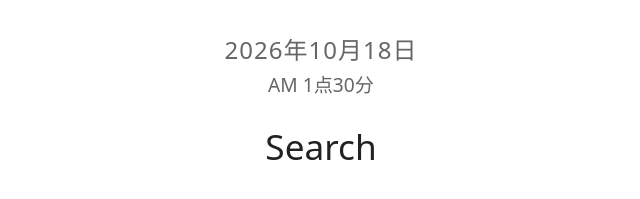
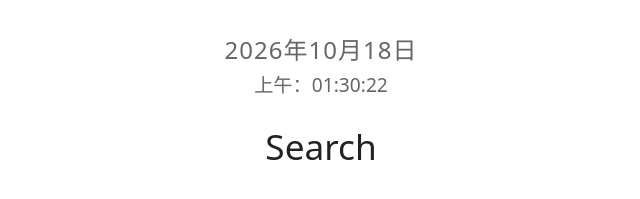
Before and after one commit to Twilightsnow2009/AnonNav, a plain HTML site: page index.html in a window 1280 px wide. Shown: the part 239-438 px from the top of the page, 319-959 px from the left. Drawn offline with Linux system fonts and the light colour scheme.

Commit message:
更新 index.html

```diff
--- a/index.html
+++ b/index.html
@@ -941,24 +941,30 @@ document.getElementById('themeToggle').addEventListener('click', ()=>{
   setTheme(document.body.classList.contains('theme-dark') ? 'light' : 'dark');
 });
 
-/* ============ 3. 时间 ============ */
+/* ============ 3. 时间 (已修改为精确到秒) ============ */
 function updateTime() {
   const now = new Date();
   const year = now.getFullYear();
-  const month = String(now.getMonth()+1).padStart(2,'0');
-  const day = String(now.getDate()).padStart(2,'0');
+  const month = String(now.getMonth() + 1).padStart(2, '0');
+  const day = String(now.getDate()).padStart(2, '0');
 
   let hours = now.getHours();
-  const minute = String(now.getMinutes()).padStart(2,'0');
-  let ampm = "AM";
-  if(hours >= 12){
-    ampm = "PM";
-    if(hours > 12) hours -= 12;
-  }
-  if(hours === 0) hours = 12;
+  const minute = String(now.getMinutes()).padStart(2, '0');
+  const second = String(now.getSeconds()).padStart(2, '0');
 
+  // 判断上午/下午
+  const ampm = hours < 12 ? '上午' : '下午';
+
+  // 转换为 12 小时制
+  if (hours > 12) hours -= 12;
+  if (hours === 0) hours = 12;
+
+  // 小时补零
+  const hourStr = String(hours).padStart(2, '0');
+
+  // 更新 DOM
   document.getElementById('timeDate').innerText = `${year}年${month}月${day}日`;
-  document.getElementById('timeAmpm').innerText = `${ampm} ${hours}点${minute}分`;
+  document.getElementById('timeAmpm').innerText = `${ampm}：${hourStr}:${minute}:${second}`;
 }
 updateTime();
 setInterval(updateTime, 1000);
```
